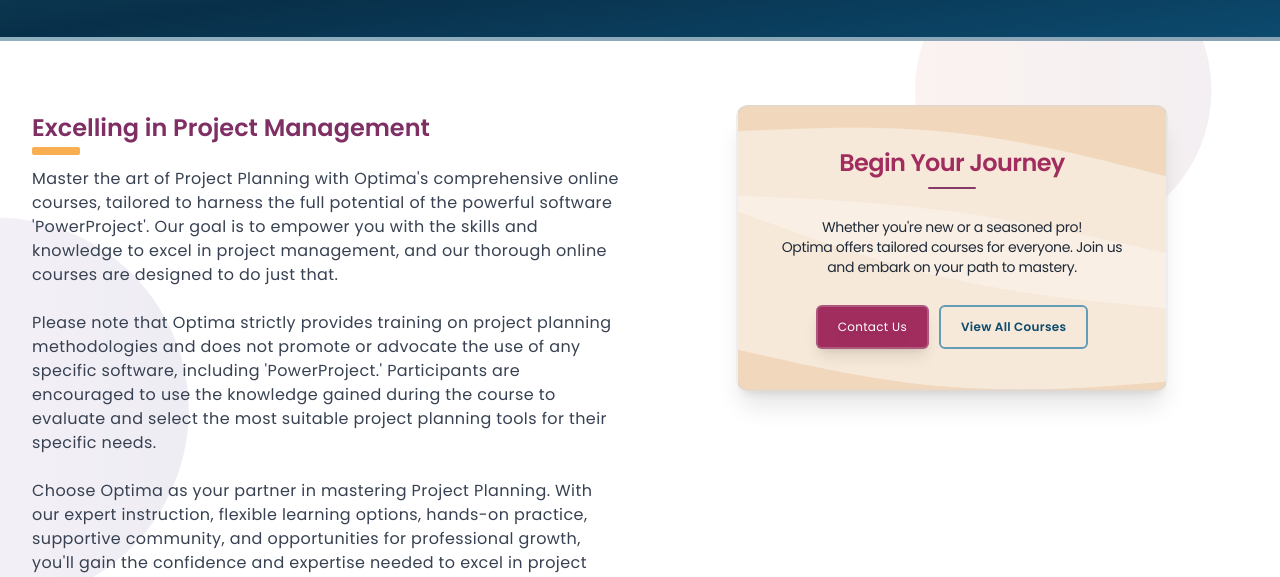
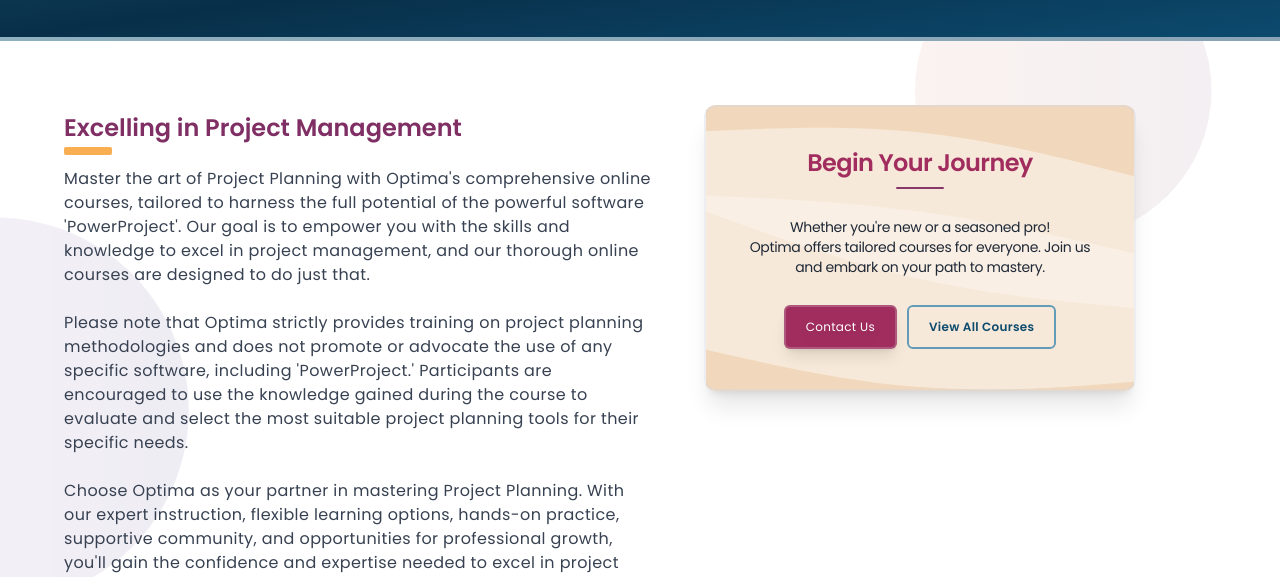
Before and after one commit to Ibra-Zeno/Optima_Engineering, a website: page project-management.html in a window 1280 px wide. Shown: the part 215-792 px from the top of the page. Drawn offline with nearby package versions, Linux system fonts and the light colour scheme.

```diff
--- a/project-management.html
+++ b/project-management.html
@@ -254,7 +254,7 @@
             class="relative px-6 pt-6 text-gray-700 lg:grid lg:grid-cols-2 lg:gap-8 lg:px-8 lg:pb-20 lg:pt-10"
           >
             <!-- Main Text Left-->
-            <div class="mx-auto max-w-[90ch]">
+            <div class="mx-auto max-w-[90ch] lg:translate-x-8">
               <h4
                 class="text-left text-f-four font-semibold leading-tight text-primary md:text-f-five lg:pt-s-six lg:text-f-six"
               >
@@ -363,7 +363,7 @@
             <!-- Right-side Modal -->
             <aside
               id="cta-modal"
-              class="sticky top-24 mx-20 mt-6 hidden aspect-video flex-col rounded-md border-2 border-gray-300/40 py-10 shadow-xl lg:flex lg:items-center xl:top-1/3"
+              class="sticky top-24 mx-20 mt-6 hidden aspect-video flex-col rounded-md border-2 border-gray-300/40 py-10 shadow-xl lg:flex lg:-translate-x-8 lg:items-center xl:top-1/3"
             >
               <p
                 class="text-center text-2xl font-semibold tracking-tight text-primHotLight"
```
Also changed, not shown: dist/output.css.
